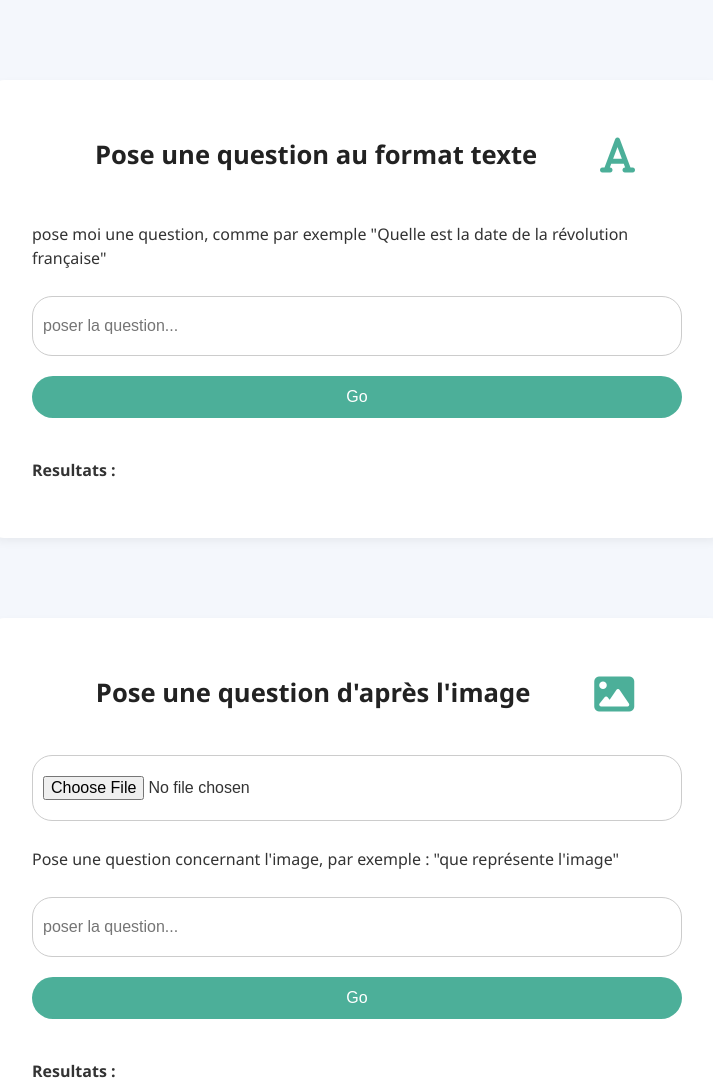
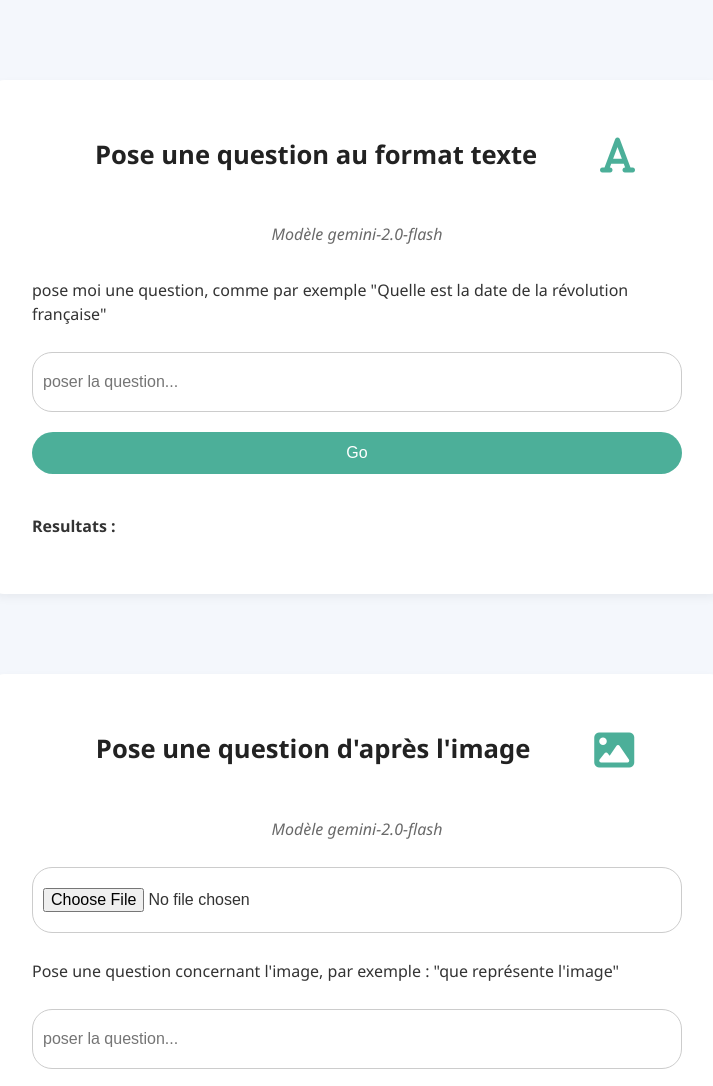
Before and after one commit to senga200/gemini, a plain HTML site: page index.html in a window 1280 px wide. Shown: the top 1086 px of the page, without its empty margins (283-996 px from the left). Drawn offline with Linux system fonts and the light colour scheme.

Commit message:
ajout nom agent

```diff
--- a/index.html
+++ b/index.html
@@ -16,6 +16,7 @@
             <h2>Pose une question au format texte</h2>
             <i class="fa-solid fa-font"></i>
         </div>
+        <p class="nomModele">Modèle gemini-2.0-flash</p>
         <form onsubmit="return false;">
             <div class="prompt-box">
                 <label>
@@ -35,6 +36,7 @@
             <h2>Pose une question d'après l'image</h2>
             <i class="fa-solid fa-image"></i>
         </div>
+        <p class="nomModele">Modèle gemini-2.0-flash</p>
         <form onsubmit="return false;">
             <input type="file" id="chosenImage" name="chosen-image">
             <div class="prompt-box">
@@ -55,6 +57,9 @@
             <h2>Demande à l'agent cinéfile de proposer un film à regarder ce soir</h2>
             <i class="fa-solid fa-film"></i>
         </div>
+        <p class="nomModele">Agent Letta modèle gpt-4o-mini
+
+        </p>
         <form onsubmit="return false;">
             <div class="prompt-box">
             </div>
@@ -72,6 +77,7 @@
             <h2>L'agent spécialisé dans la musique des années 1970 à 2000 pose une question</h2>
             <i class="fa-solid fa-music"></i>
         </div>
+        <p class="nomModele">Agent Letta modèle gpt-4o-mini</p>
         <form onsubmit="return false;">
             <div class="prompt-box">
                 <label>
--- a/style.css
+++ b/style.css
@@ -139,6 +139,13 @@ h2 {
     color: #222;
 }
 
+.nomModele{
+    display: flex;
+    justify-content: center;
+    font-style: italic;
+    color: dimgray;
+}
+
 
 @media (max-width: 700px) {
     .bloc-text,
```
